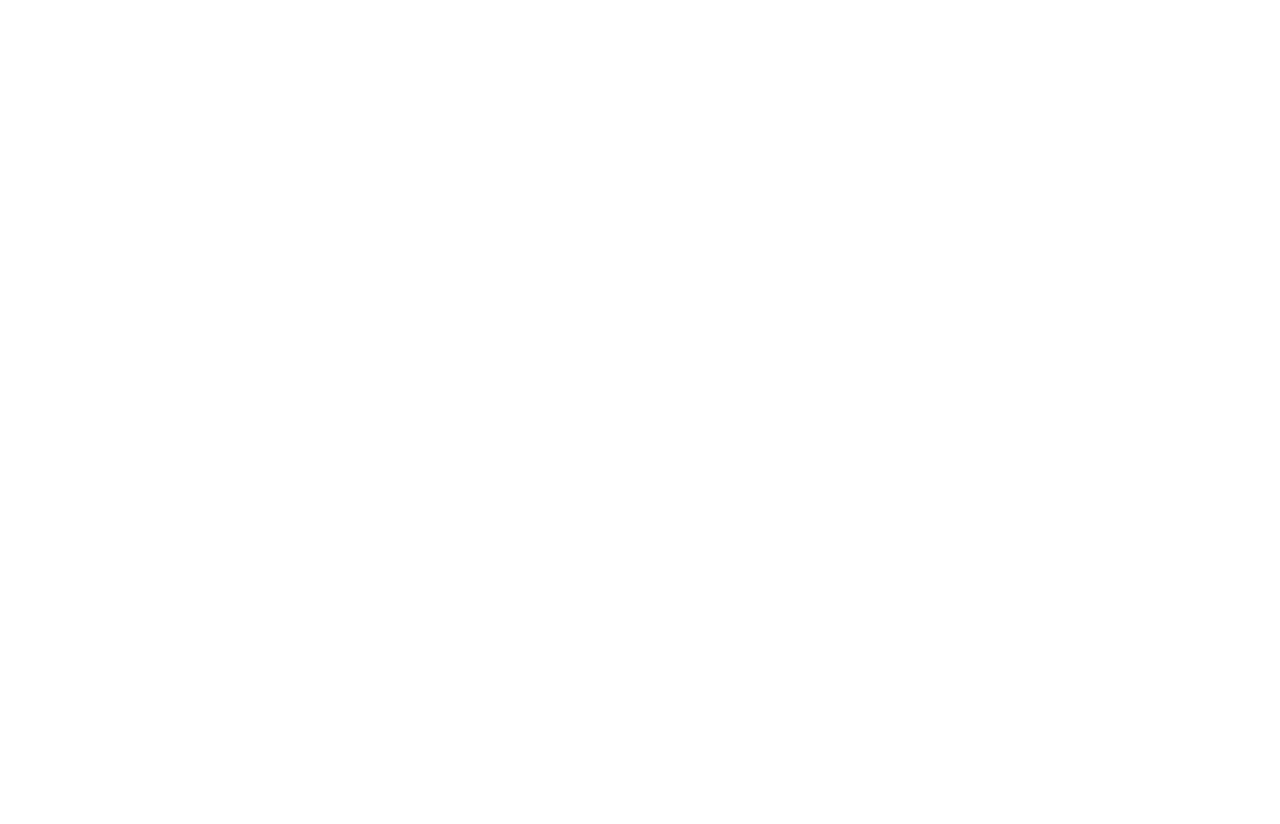
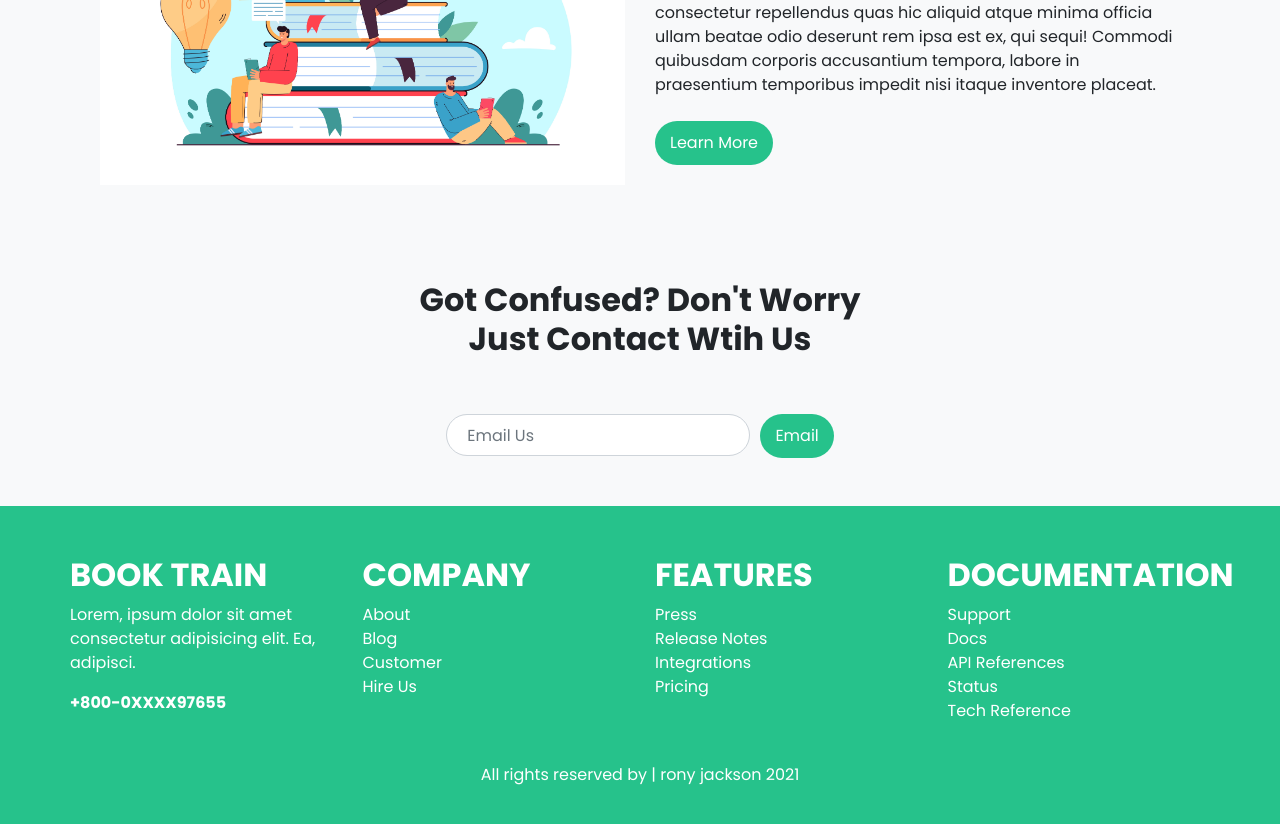
Before and after one commit to ronybarua-ethical18/the-book-train-client, a React (Create React App) app: page /home in a window 1280 px wide. Shown: the part 660-1484 px from the top of the page. Before the commit the page ends 800 px from the top, so only its background shows below. Built offline with nearby package versions, Linux system fonts and the light colour scheme; no server answers.

Commit message:
overall issues fixed

```diff
--- a/src/App.css
+++ b/src/App.css
@@ -6,13 +6,16 @@
   background-color: #26C28B;
   scroll-behavior: smooth;
 }
+li{
+  list-style: none;
+}
 ::-webkit-scrollbar{
   width:10px;
 }
 ::-webkit-scrollbar-thumb{
-  background:rgb(17, 34, 64);
+  background:#26C28B;
   border-radius: 8px;;
 }
 ::-webkit-scrollbar-thumb:hover{
-  background:#10122E;
+  background:#26C28B;
 }
--- a/src/App.js
+++ b/src/App.js
@@ -2,7 +2,8 @@ import './App.css';
 import {
   BrowserRouter as Router,
   Switch,
-  Route
+  Route,
+  Redirect
 } from "react-router-dom";
 import Home from './components/Home/Home';
 import Header from './components/Header/Header';
@@ -13,6 +14,7 @@ import { useState } from 'react';
 import AdminPanel from './components/AdminPanel/AdminPanel';
 import Orders from './components/Orders/Orders';
 import BookDetails from './components/BookDetails/BookDetails';
+import Footer from './components/Footer/Footer';
 export const UserContext = createContext();
 function App() {
   const [loggedInUser, setLoggedInUser] = useState({});
@@ -21,13 +23,26 @@ function App() {
       <UserContext.Provider value={[loggedInUser, setLoggedInUser]}>
         <Router>
           <Switch>
+          <Route
+                exact
+                path="/"
+                render={() => {
+                    return (
+                      loggedInUser.email ?
+                      <Redirect to="/adminPanel" /> :
+                      <Redirect to="/login" />
+                    )
+                }}
+              />
             <Route exact path="/">
               <Header></Header>
               <Home />
+              <Footer />
             </Route>
             <Route path="/home">
               <Header></Header>
               <Home />
+              <Footer />
             </Route>
             <PrivateRoute path="/adminPanel">
               <AdminPanel />
--- /dev/null
+++ b/src/components/AboutUs/AboutUs.js
@@ -0,0 +1,24 @@
+import React from 'react'
+import { Button } from 'react-bootstrap';
+import aboutUs from './students.jpg'
+import './AboutUs.css'
+const AboutUs = () => {
+
+    return (
+        <div className="container bg-gray py-5">
+            <div className="row flex align-items-center">
+                <div className="col-md-6">
+                    <img src={aboutUs} alt="" className="w-100"/>
+                </div>
+                <div className="col-md-6">
+                    <div className="heading text-left">
+                        <h2><b>Why we are best for selling programming related books?</b></h2>
+                        <p className="my-4">Lorem ipsum dolor sit amet consectetur adipisicing elit. Ipsam velit expedita illo, nesciunt nulla nisi incidunt suscipit iusto consectetur repellendus quas hic aliquid atque minima officia ullam beatae odio deserunt rem ipsa est ex, qui sequi! Commodi quibusdam corporis accusantium tempora, labore in praesentium temporibus impedit nisi itaque inventore placeat.</p>
+                        <Button id="buy">Learn More</Button>
+                    </div>
+                </div>
+            </div>
+        </div>
+    )
+}
+export default AboutUs;
--- a/src/components/AdminPanel/AdminPanel.css
+++ b/src/components/AdminPanel/AdminPanel.css
@@ -72,4 +72,5 @@
 
 #manages-table {
     overflow-x: scroll;
+    margin-top: 100px;
 }
--- a/src/components/AdminPanel/AdminPanel.js
+++ b/src/components/AdminPanel/AdminPanel.js
@@ -83,12 +83,12 @@ const AdminPanel = () => {
             </div>
             <div className="col-md-9 bg-light book-container">
 
-                <div className="header-tite bg-white p-4">
+                <div className="header-tite bg-white p-4 position-fixed w-100">
                     {
-                        !navigation ? <h3 className="text-dark book-title">Add Book</h3> : <h3 className="text-dark book-title">Manage Books</h3>
+                        !navigation ? <h3 className="text-dark book-title">Add Book</h3> : <h3 className="text-dark bg-white book-title">Manage Books</h3>
                     }
                 </div>
-                <div  className="manage-books p-3 bg-light" id="manages-table">
+                <div className="manage-books p-3 bg-light" id="manages-table">
                     {
                         navigation && <Table striped bordered hover size="sm" className=" shadow" id="manage-table">
                             <thead>
--- /dev/null
+++ b/src/components/ContactUs/ContactUs.js
@@ -0,0 +1,18 @@
+import React from 'react';
+import { Button } from 'react-bootstrap';
+
+const ContactUs = () => {
+    return (
+        <div className="container p-5">
+            <div className="contact-info pb-5">
+                <h2><b>Got Confused? Don't Worry <br /> Just Contact Wtih Us</b></h2>
+            </div>
+            <div className="d-flex justify-content-center">
+                <input className="form-control" id="search-form" type="text" placeholder="Email Us" />
+                <Button id="buy">Email</Button>
+            </div>
+        </div >
+    );
+};
+
+export default ContactUs;
--- /dev/null
+++ b/src/components/Footer/Footer.css
@@ -0,0 +1,4 @@
+#footer{
+    padding: 50px 0;
+    color:#fff;
+}
--- /dev/null
+++ b/src/components/Footer/Footer.js
@@ -0,0 +1,48 @@
+import React from 'react';
+import './Footer.css'
+const Footer = () => {
+    return (
+        <div className="container" id="footer">
+            <div className="row text-left">
+                <div className="col-md-3">
+                    <h2><b>BOOK TRAIN</b></h2>
+                    <p>Lorem, ipsum dolor sit amet consectetur adipisicing elit. Ea, adipisci.</p>
+                    <b>+800-0XXXX97655</b>
+                </div>
+                <div className="col-md-3">
+                    <h2><b>COMPANY</b></h2>
+                    <ul className="p-0">
+                        <li>About</li>
+                        <li>Blog</li>
+                        <li>Customer</li>
+                        <li>Hire Us</li>
+                    </ul>
+                </div>
+                <div className="col-md-3">
+                    <h2><b>FEATURES</b></h2>
+                    <ul className="p-0">
+                        <li>Press</li>
+                        <li>Release Notes</li>
+                        <li>Integrations</li>
+                        <li>Pricing</li>
+                    </ul>
+                </div>
+                <div className="col-md-3">
+                    <h2><b>DOCUMENTATION</b></h2>
+                    <ul className="p-0">
+                        <li>Support</li>
+                        <li>Docs</li>
+                        <li>API References</li>
+                        <li>Status</li>
+                        <li>Tech Reference</li>
+                    </ul>
+                </div>
+            </div>
+            <div className="footer-bottom-title pt-4">
+                All rights reserved by | rony jackson {new Date().getFullYear()}
+            </div>
+        </div>
+    );
+};
+
+export default Footer;
--- a/src/components/Home/Home.js
+++ b/src/components/Home/Home.js
@@ -1,18 +1,20 @@
 import React, { useEffect, useState } from 'react';
 import { Col, Container, Row, Spinner } from 'react-bootstrap';
+import AboutUs from '../AboutUs/AboutUs';
 import Books from '../Books/Books';
+import ContactUs from '../ContactUs/ContactUs';
 import SearchForm from '../SearchForm/SearchForm';
 const Home = () => {
     const [search, setSearch] = useState('');
     const [books, setBooks] = useState([]);
     console.log(books)
     useEffect(() => {
-        const url = ('https://honest-backbacon-70549.herokuapp.com/books?search='+search);
+        const url = ('https://honest-backbacon-70549.herokuapp.com/books?search=' + search);
         fetch(url)
             .then(res => res.json())
             .then(data => setBooks(data))
     }, [search])
-    const handleSearch = event =>{
+    const handleSearch = event => {
         setSearch(event.target.value);
     }
     return (
@@ -27,6 +29,8 @@ const Home = () => {
                         books.map(book => <Col lg={4} md={6} sm={6} xs={12} ><Books book={book}></Books></Col>)
                     }
                 </Row>
+                <AboutUs />
+                <ContactUs />
             </Container>
         </div>
     );
--- a/src/components/Login/Login.js
+++ b/src/components/Login/Login.js
@@ -19,6 +19,7 @@ const Login = () => {
         password: '',
         success: false
     });
+    console.log(user)
     const [newUser, setNewUser] = useState(false);
     const [loggedInUser, setLoggedInUser] = useContext(UserContext);
     let history = useHistory();
@@ -28,6 +29,7 @@ const Login = () => {
     const handleResponse = (res, redirect) => {
         setLoggedInUser(res);
         setUser(res);
+
         if (redirect) {
             history.replace(from);
         }
@@ -72,12 +74,14 @@ const Login = () => {
             createUserWithEmailAndPassword(user.name, user.email, user.password)
                 .then(res => {
                     handleResponse(res, true)
+                    setUser(res);
                 })
         }
         if (!newUser && user.email && user.password) {
             signInWithEmailAndPassword(user.email, user.password)
                 .then(res => {
                     handleResponse(res, true)
+                    console.log(res.error)
                 })
         }
         event.preventDefault();
@@ -89,21 +93,21 @@ const Login = () => {
                 <Row className="m-3">
                     <div className="col-md-6 offset-md-3 shadow mt-4 p-4">
                         <h4 className="display-5 price-title"><b>User Authentication</b></h4>
-                        <p style={{ color: 'red' }}>{user.error}</p>
+                        <p style={{ color: 'red' }}>{loggedInUser.error}</p>
                         {user.success && <p style={{ color: 'green' }}>User {newUser ? 'Created' : 'Logged In'} Successfully</p>}
                         <form action="" onSubmit={handleSubmit} className="mt-4">
                             {newUser && <div className="input-field mb-3">
                                 <FontAwesomeIcon icon={faSignature} className="icons"></FontAwesomeIcon>
-                                <input onBlur={handleBlur} type="text" name="name" placeholder="name" required />
+                                <input onBlur={handleBlur} type="text" name="name" id="name" placeholder="name" required />
                             </div>}
                             <div className="input-field mb-3">
                                 <FontAwesomeIcon className="icons" icon={faUser}></FontAwesomeIcon>
-                                <input onBlur={handleBlur} type="text" name="email" placeholder="Enter your email" required />
+                                <input onBlur={handleBlur} id="email" type="text" name="email" placeholder="Enter your email" required autoComplete="true" />
                             </div>
                             <p className="text-danger">{emailError}</p>
                             <div className="input-field mb-3">
                                 <FontAwesomeIcon className="icons" icon={faLock}></FontAwesomeIcon>
-                                <input onBlur={handleBlur} type="password" name="password" placeholder="Enter password" id="" required />
+                                <input onBlur={handleBlur} type="password" name="password" placeholder="Enter password" id="password" required />
                             </div>
                             <p className="text-danger">{passwordError}</p>
                             <div className="checkbox mb-2">
```
Also changed, not shown: src/components/AboutUs/AboutUs.css (added), src/components/AboutUs/students.jpg (added).
